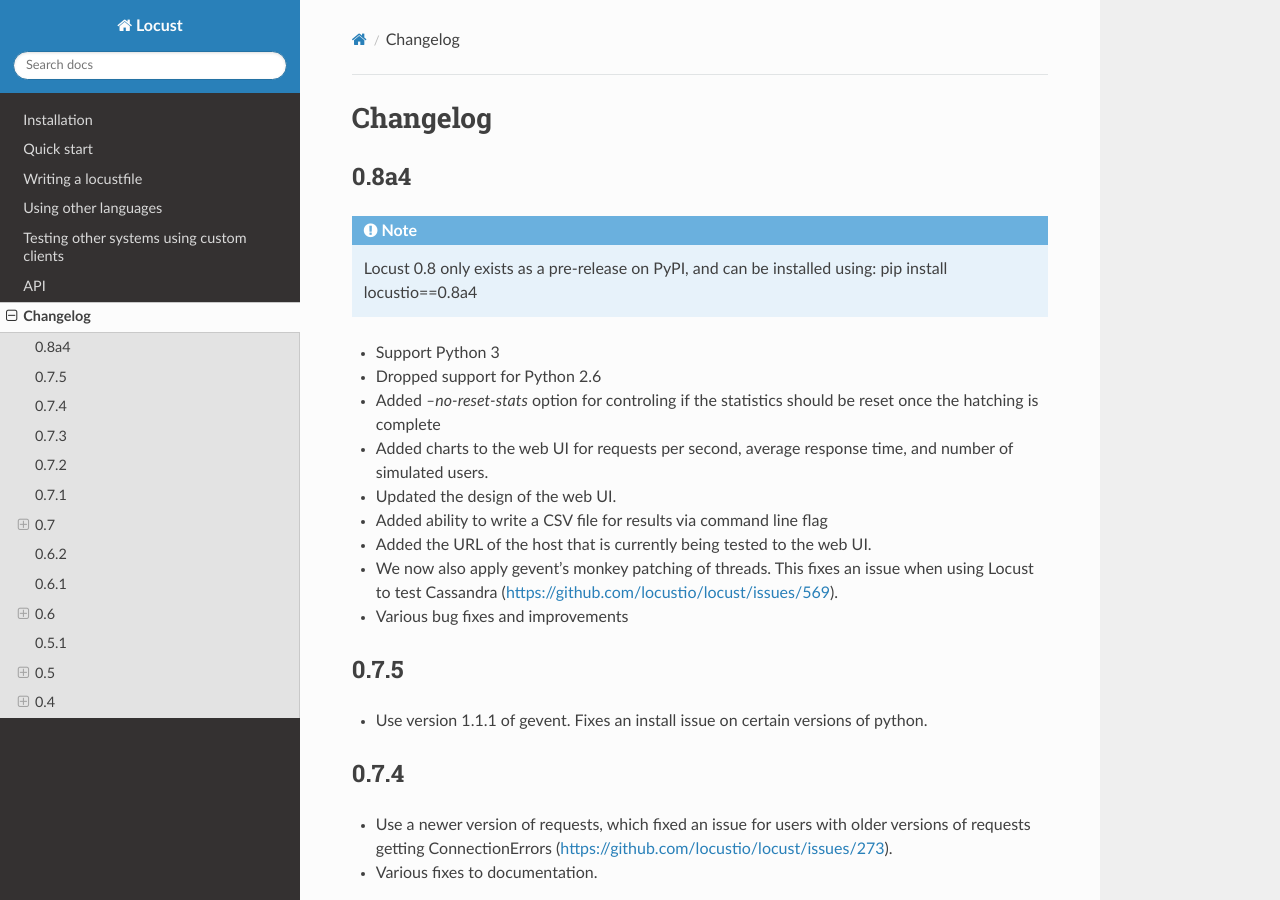
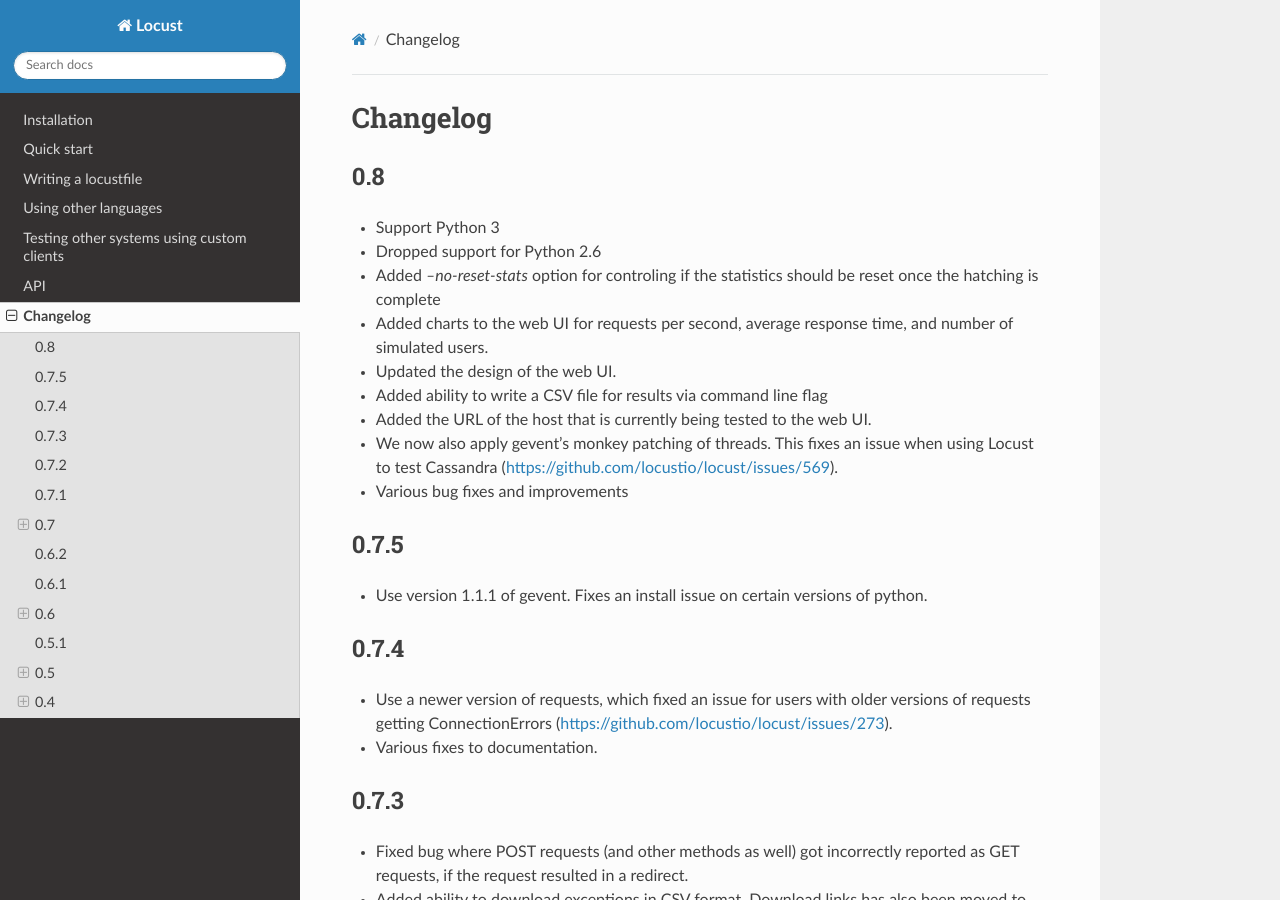
Before and after one commit to locustio/locust, a Sphinx documentation site: the page built from docs/changelog.rst, in a window 1280 px wide and 900 px high. Built offline with Sphinx 7.4.7 and the Read the Docs theme 2.0.0, drawn with Linux system fonts in a browser that asks for light colours; pages that are not in the unit, such as notebooks, are missing from menus.

Commit message:
Bumped version to 0.8

```diff
--- a/docs/changelog.rst
+++ b/docs/changelog.rst
@@ -2,13 +2,8 @@
 Changelog
 ##########
 
-0.8a4
-=====
-
-.. note::
-
-   Locust 0.8 only exists as a pre-release on PyPI, and can be installed using: pip install locustio==0.8a4
-
+0.8
+===
 
 * Support Python 3
 * Dropped support for Python 2.6
--- a/locust/__init__.py
+++ b/locust/__init__.py
@@ -1,4 +1,4 @@
 from .core import HttpLocust, Locust, TaskSet, task
 from .exception import InterruptTaskSet, ResponseError, RescheduleTaskImmediately
 
-__version__ = "0.8a4"
+__version__ = "0.8"
```
